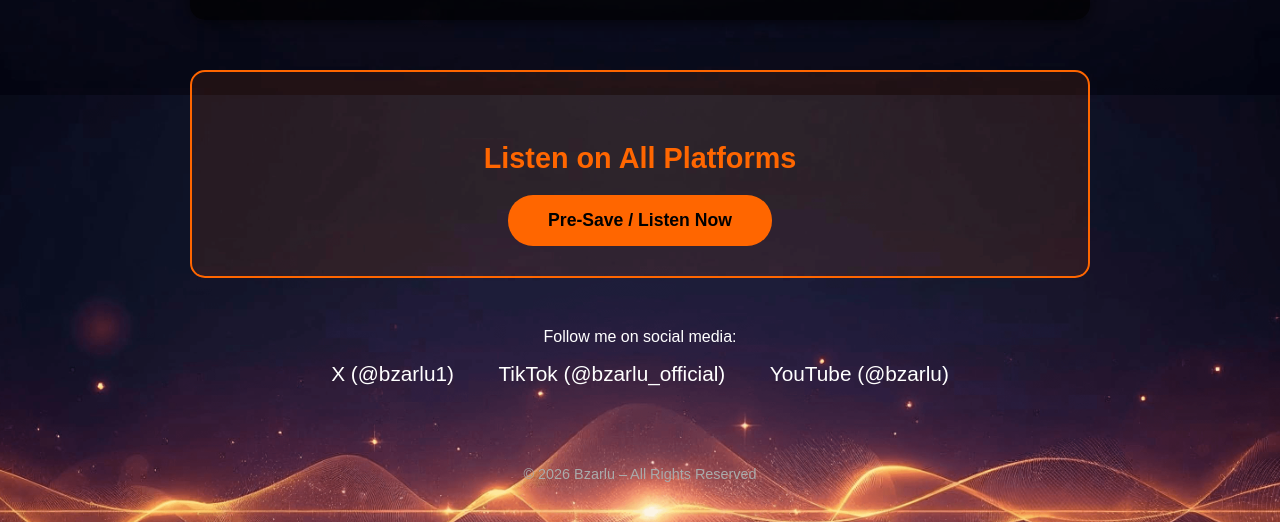
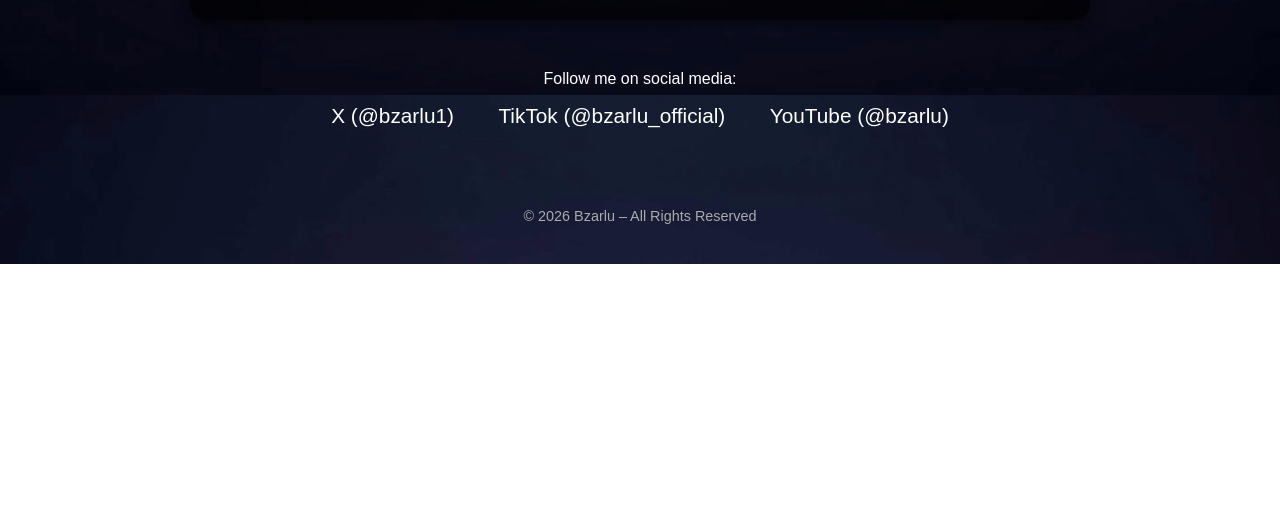
Before and after one commit to bzarlu/bzarlu-wesbite, a plain HTML site: page index.html in a window 1280 px wide. Shown: the part 1505-2027 px from the top of the page. After the commit the page ends 1769 px from the top, so only its background shows below. Drawn offline with Linux system fonts and the light colour scheme.

Commit message:
Remove listen section from index.html
Removed the listen section and its associated styles and button.

```diff
--- a/index.html
+++ b/index.html
@@ -87,32 +87,6 @@
       border: none;
       border-radius: 10px;
     }
-    .listen-section {
-      margin: 50px 0;
-      padding: 30px;
-      background: rgba(255, 102, 0, 0.1);
-      border-radius: 15px;
-      border: 2px solid #ff6600;
-    }
-    .listen-section h2 {
-      color: #ff6600;
-      margin-bottom: 20px;
-    }
-    .listen-btn {
-      display: inline-block;
-      background: #ff6600;
-      color: #000;
-      padding: 15px 40px;
-      border-radius: 25px;
-      text-decoration: none;
-      font-weight: bold;
-      font-size: 1.1em;
-      transition: all 0.3s ease;
-    }
-    .listen-btn:hover {
-      background: #ffa500;
-      transform: scale(1.05);
-    }
     .social-links {
       margin: 50px 0;
     }
@@ -160,11 +134,6 @@
       <iframe data-testid="embed-iframe" style="border-radius:12px" src="https://open.spotify.com/embed/track/62E71KgsOcGxyJUAlLymYi?utm_source=generator" width="100%" height="352" frameBorder="0" allowfullscreen="" allow="autoplay; clipboard-write; encrypted-media; fullscreen; picture-in-picture" loading="lazy"></iframe>
     </div>
 
-    <div class="listen-section">
-      <h2>Listen on All Platforms</h2>
-      <a href="https://distrokid.com/hyperfollow/bzarlu/the-dream" class="listen-btn">Pre-Save / Listen Now</a>
-    </div>
-
     <div class="social-links">
       <p>Follow me on social media:</p>
       <a href="https://x.com/bzarlu1" target="_blank">X (@bzarlu1)</a>
```
